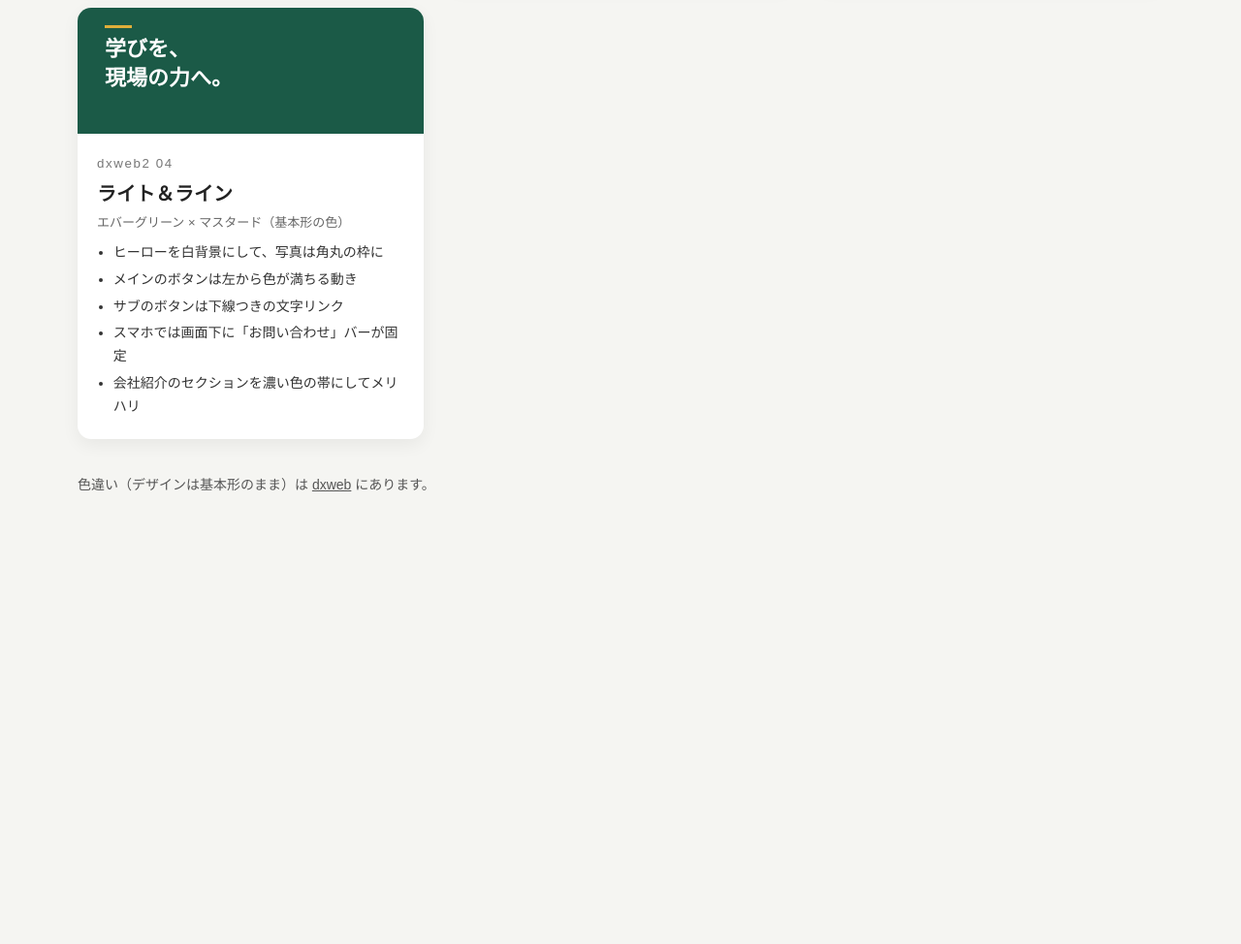
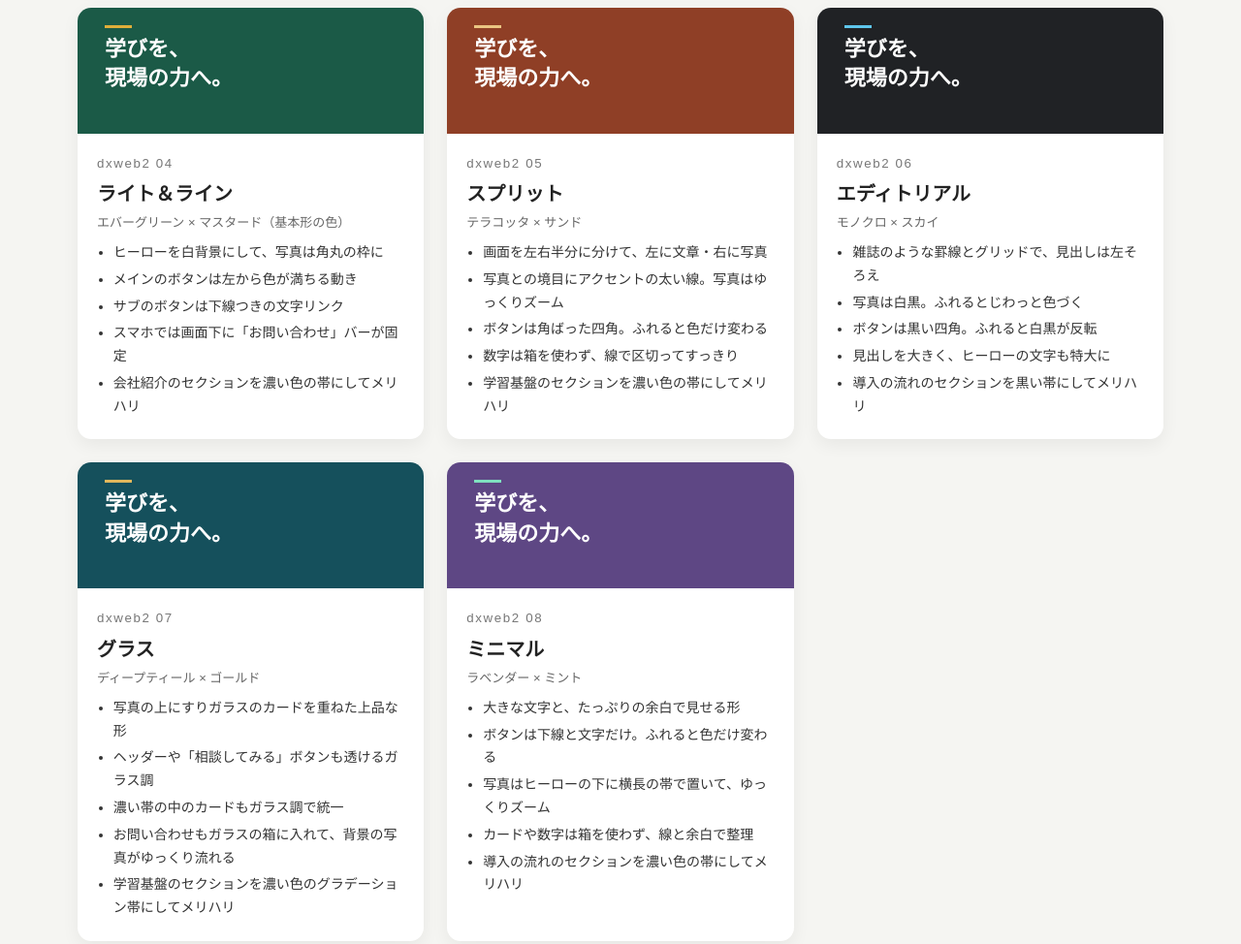
Before and after one commit to hhoshizora-usagi/dxweb2, a plain HTML site: page index.html in a window 1280 px wide. Shown: the part 720-1694 px from the top of the page at 97% size. Before the commit the page ends 1327 px from the top, so only its background shows below. Drawn offline with Linux system fonts and the light colour scheme.

Commit message:
dxweb2: 一覧ページに05〜08を追加

```diff
--- a/index.html
+++ b/index.html
@@ -36,6 +36,26 @@ h1{font-size:34px;margin:0;letter-spacing:.04em} .lead{color:#555;margin:6px 0 3
     <div class="meta"><small>dxweb2 04</small><h2>ライト＆ライン</h2><p class="c">エバーグリーン × マスタード（基本形の色）</p>
       <ul><li>ヒーローを白背景にして、写真は角丸の枠に</li><li>メインのボタンは左から色が満ちる動き</li><li>サブのボタンは下線つきの文字リンク</li><li>スマホでは画面下に「お問い合わせ」バーが固定</li><li>会社紹介のセクションを濃い色の帯にしてメリハリ</li></ul></div>
   </a>
+  <a class="v" href="05-split/">
+    <div class="pv" style="background:#8f3f26"><span style="background:#eac582"></span><b>学びを、<br>現場の力へ。</b></div>
+    <div class="meta"><small>dxweb2 05</small><h2>スプリット</h2><p class="c">テラコッタ × サンド</p>
+      <ul><li>画面を左右半分に分けて、左に文章・右に写真</li><li>写真との境目にアクセントの太い線。写真はゆっくりズーム</li><li>ボタンは角ばった四角。ふれると色だけ変わる</li><li>数字は箱を使わず、線で区切ってすっきり</li><li>学習基盤のセクションを濃い色の帯にしてメリハリ</li></ul></div>
+  </a>
+  <a class="v" href="06-editorial/">
+    <div class="pv" style="background:#202225"><span style="background:#5ec6ec"></span><b>学びを、<br>現場の力へ。</b></div>
+    <div class="meta"><small>dxweb2 06</small><h2>エディトリアル</h2><p class="c">モノクロ × スカイ</p>
+      <ul><li>雑誌のような罫線とグリッドで、見出しは左そろえ</li><li>写真は白黒。ふれるとじわっと色づく</li><li>ボタンは黒い四角。ふれると白黒が反転</li><li>見出しを大きく、ヒーローの文字も特大に</li><li>導入の流れのセクションを黒い帯にしてメリハリ</li></ul></div>
+  </a>
+  <a class="v" href="07-glass/">
+    <div class="pv" style="background:#15505c"><span style="background:#e1b75c"></span><b>学びを、<br>現場の力へ。</b></div>
+    <div class="meta"><small>dxweb2 07</small><h2>グラス</h2><p class="c">ディープティール × ゴールド</p>
+      <ul><li>写真の上にすりガラスのカードを重ねた上品な形</li><li>ヘッダーや「相談してみる」ボタンも透けるガラス調</li><li>濃い帯の中のカードもガラス調で統一</li><li>お問い合わせもガラスの箱に入れて、背景の写真がゆっくり流れる</li><li>学習基盤のセクションを濃い色のグラデーション帯にしてメリハリ</li></ul></div>
+  </a>
+  <a class="v" href="08-minimal/">
+    <div class="pv" style="background:#5e4784"><span style="background:#7fe1c0"></span><b>学びを、<br>現場の力へ。</b></div>
+    <div class="meta"><small>dxweb2 08</small><h2>ミニマル</h2><p class="c">ラベンダー × ミント</p>
+      <ul><li>大きな文字と、たっぷりの余白で見せる形</li><li>ボタンは下線と文字だけ。ふれると色だけ変わる</li><li>写真はヒーローの下に横長の帯で置いて、ゆっくりズーム</li><li>カードや数字は箱を使わず、線と余白で整理</li><li>導入の流れのセクションを濃い色の帯にしてメリハリ</li></ul></div>
+  </a>
 </div>
 <p class="note">色違い（デザインは基本形のまま）は <a href="https://github.com/hhoshizora-usagi/dxweb">dxweb</a> にあります。</p>
 </main></body></html>
```
